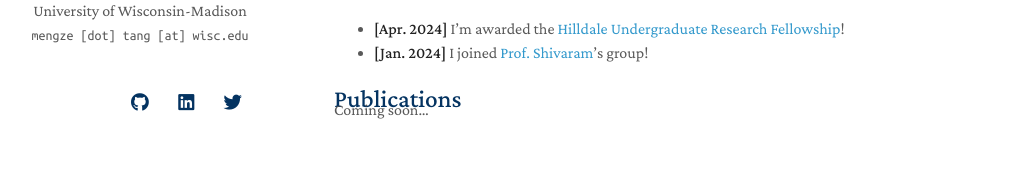
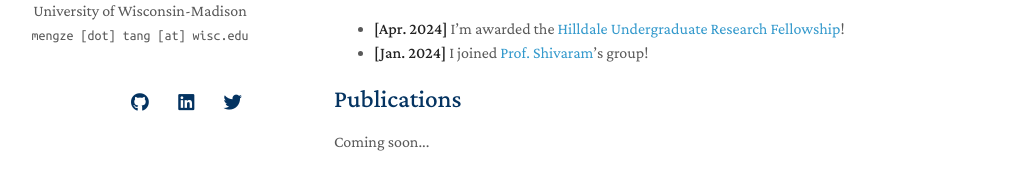
Before and after one commit to madmtang/madmtang.github.io, a Jekyll site: the page built from index.md, in a window 1280 px wide. Shown: the part 294-484 px from the top of the page, without its empty margins (136-1149 px from the left). Built offline with Jekyll 4.4.1, drawn with Linux system fonts in a browser that asks for light colours; nearby versions of some CDN libraries; a style sheet for code colours, icons or effects is not loaded; our own code applies the rules of GitHub Pages for plain Markdown files.

Commit message:
pub section cleaning again

```diff
--- a/_includes/publications.md
+++ b/_includes/publications.md
@@ -1,9 +1,9 @@
 <h2 id="publications" style="margin: 2px 0px -15px;">Publications</h2>
-
-Coming soon...
 
 <div class="publications">
 <ol class="bibliography">
+
+Coming soon...
 
 {% for link in site.data.publications.main %}
 
```
